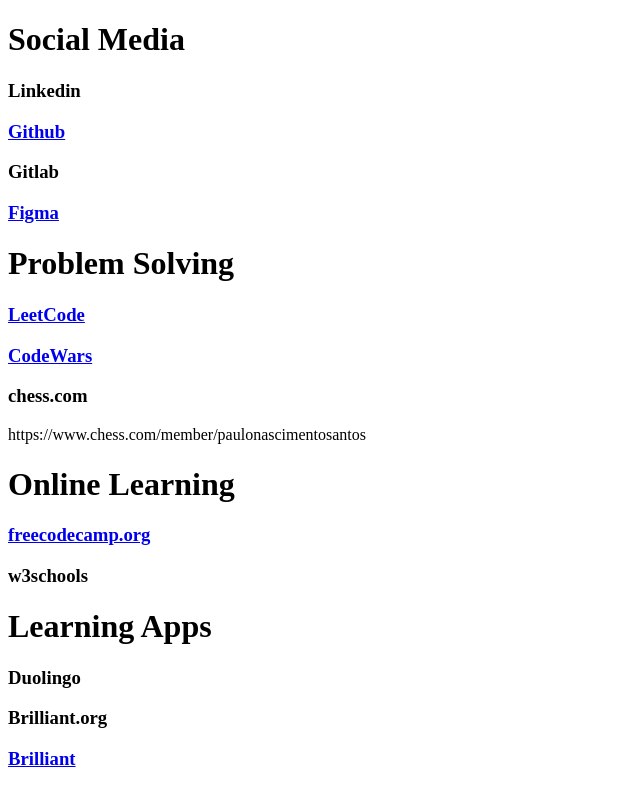
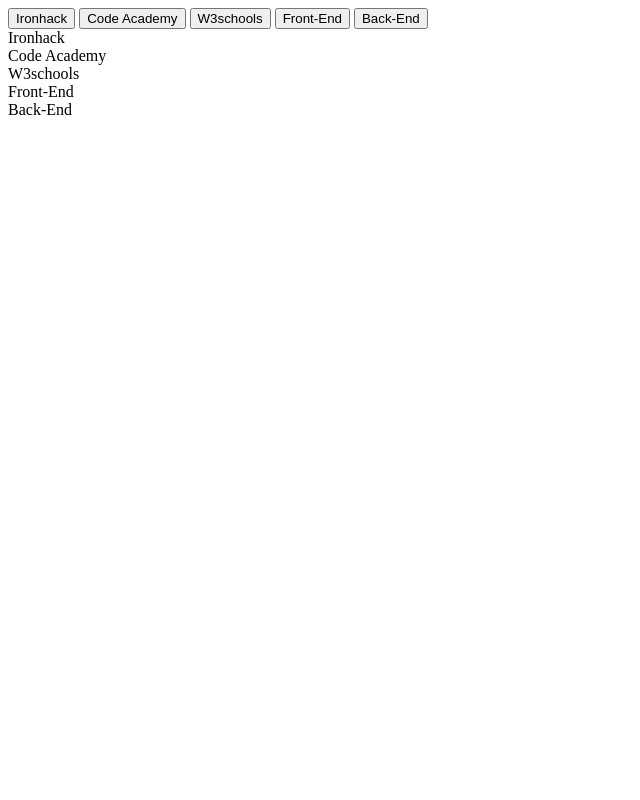
Before and after one commit to Jorge-Neves/all-my-github-repos, a plain HTML site: page index.html in a window 1280 px wide. Shown: the whole page, without its empty margins (0-640 px from the left). Drawn offline with Linux system fonts and the light colour scheme.

Commit message:
Add Navbar and conditional rendering

```diff
--- a/index.html
+++ b/index.html
@@ -7,33 +7,38 @@
     <title>All my Links</title>
   </head>
   <body>
-    <div>
-      <h1>Social Media</h1>
-      <h3>Linkedin</h3>
-      <a href="https://github.com/Jorge-Neves" target="_blank"><h3>Github</h3></a>
-      <h3>Gitlab</h3>
-      <a href=" https://www.figma.com/@PauloJSantos" target="_blank"><h3>Figma</h3></a>
+    <div id="app">
+      <div>
+        <button class="selectTab" data-tab="ironhack">Ironhack</button>
+        <button class="selectTab" data-tab="codeAcademy">Code Academy</button>
+        <button class="selectTab" data-tab="W3Schools">W3schools</button>
+        <button class="selectTab" data-tab="Front-End">Front-End</button>
+        <button class="selectTab" data-tab="Back-End">Back-End</button>
+      </div>
+      <div class="tab" id="ironhack">Ironhack</div>
+      <div class="tab" id="codeAcademy">Code Academy</div>
+      <div class="tab" id="W3Schools">W3schools</div>
+      <div class="tab" id="Front-End">Front-End</div>
+      <div class="tab" id="Back-End">Back-End</div>
     </div>
-    <div>
-      <h1>Problem Solving</h1>
-      <a href="https://leetcode.com/Jorge-Neves/" target="_blank"><h3>LeetCode</h3></a>
-      <a href="https://www.codewars.com/users/Jorge-Neves/" target="_blank"><h3>CodeWars</h3></a>
-      <h3>chess.com</h3><a>https://www.chess.com/member/paulonascimentosantos</a>
-    </div>
-    <div>
-      <h1>Online Learning</h1>
-      <a href="https://www.freecodecamp.org/paulojorgesantos" target="_blank">
-        <h3>freecodecamp.org</h3>
-      </a>
-      <h3>w3schools</h3>
-    </div>
-    <div>
-      <h1>Learning Apps</h1>
-      <h3>Duolingo</h3>
-      <h3>Brilliant.org</h3>
-      <a href="https://brilliant.org/profile/paulo-x1z5wh/" target="_blank">
-        <h3>Brilliant</h3>
-      </a>
-    </div>
+    <script>
+      const selectTab = (event) => {
+        const tab = event.target.dataset.tab;
+        const element = document.querySelector('#' + tab);
+        showSelected(element);
+      };
+
+      const showSelected = (selected) => {
+        document.querySelectorAll('.tab').forEach((tab) => {
+          tab.style.display = 'none';
+        });
+
+        selected.style.display = 'block';
+      };
+
+      document.querySelectorAll('.selectTab').forEach((tabSelectButton) => {
+        tabSelectButton.addEventListener('click', selectTab);
+      });
+    </script>
   </body>
 </html>
```
